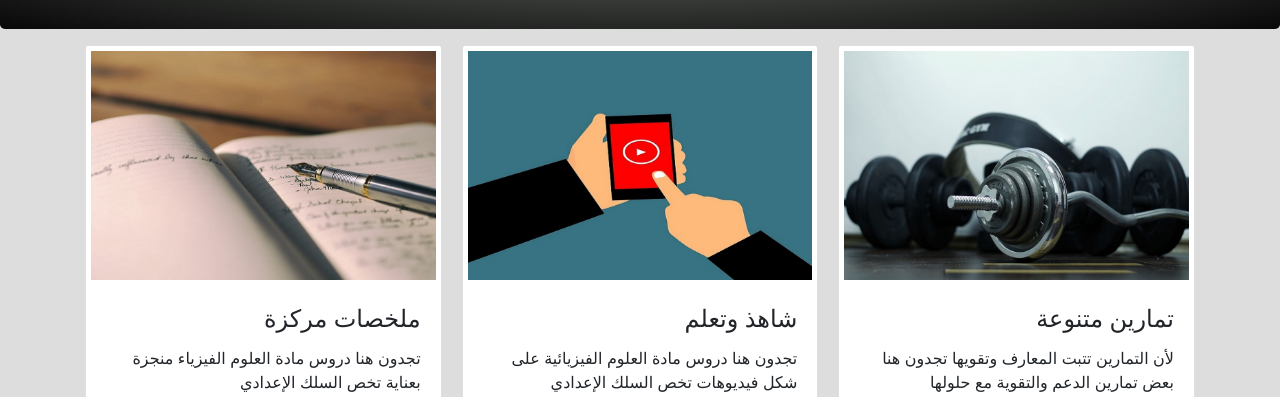
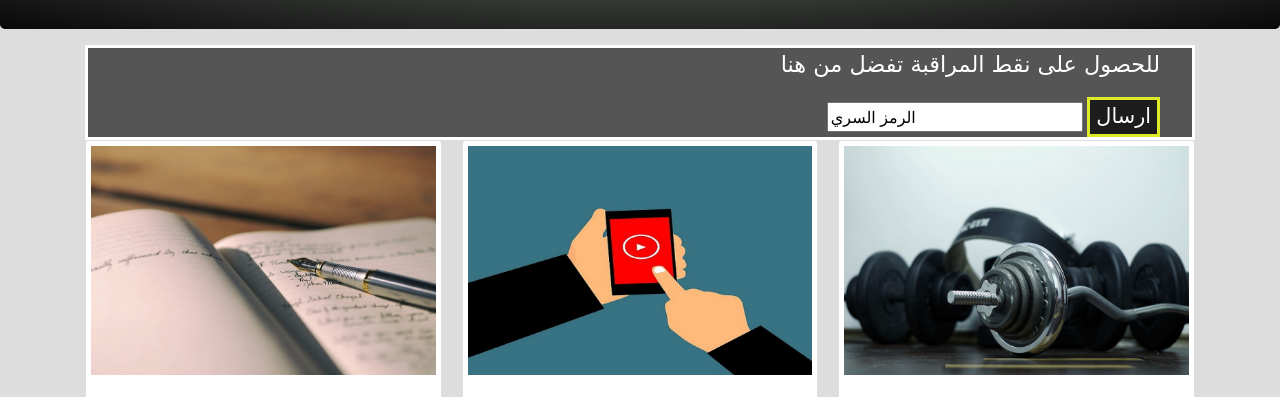
Before and after one commit to aznaghicham/aznaghicham, a plain HTML site: page index.html in a window 1280 px wide. Shown: the part 248-645 px from the top of the page. Drawn offline with nearby package versions, Linux system fonts and the light colour scheme; a web font is replaced by a local one.

Commit message:
Add files via upload

```diff
--- a/index.html
+++ b/index.html
@@ -14,7 +14,16 @@
         <link rel="stylesheet" href="https://use.fontawesome.com/releases/v5.0.13/css/all.css" integrity="sha384-DNOHZ68U8hZfKXOrtjWvjxusGo9WQnrNx2sqG0tfsghAvtVlRW3tvkXWZh58N9jp" crossorigin="anonymous">
         <link href="https://fonts.googleapis.com/css?family=Lateef|Reem+Kufi" rel="stylesheet">
         <script src="https://maxcdn.bootstrapcdn.com/bootstrap/4.2.1/js/bootstrap.min.js"></script>
+                <!-- gestion des notes -->
 
+        <script src="https://ajax.googleapis.com/ajax/libs/jquery/3.3.1/jquery.min.js"></script>
+        <script>
+        $(document).ready(function(){
+          $("button").click(function(){
+            $("#div1").load("pages/results.html #"+$('#input').val());
+          });
+        });
+        </script>
 
         <!-- Custom styles for this template -->
         <link href="styles/main.css" rel="stylesheet">
@@ -57,6 +66,14 @@
         </section>
             <!-- main content-->
         <div class="container">
+
+            <div id="notes">
+                <p>للحصول على نقط المراقبة تفضل من هنا</p>
+                <div id="div1"></div>
+                <input type="text" id="input" value="الرمز السري">
+                <button>ارسال</button>
+            </div>
+
 
             <div class="card-columns">
 
--- a/styles/main.css
+++ b/styles/main.css
@@ -82,7 +82,28 @@ footer ul li {
 .card-img-top{
     border: 5px solid #fff;
 }
-
+/*gestion des notes*/
+#home #notes{
+    background: #555;
+    text-align: right;
+    border: 3px solid #fff;
+}
+#home #notes button{
+    border: 3px solid rgb(222, 235, 41);
+    color: #fff;
+    background: #1d1d1d;
+    font-size: 1.3rem;
+    font-family: 'Reem Kufi', sans-serif;
+    font-family: 'Lateef', cursive;
+    margin-right: 2rem;
+}
+#home #notes p{
+    color: #fff;
+    font-size: 1.4rem;
+    font-family: 'Reem Kufi', sans-serif;
+    font-family: 'Lateef', cursive;
+    margin-right: 2rem;
+}
 /*page : did you know - video*/
 
 body > div > div > div.card-body > iframe{
```
Also changed, not shown: pages/results.html (added, +12 -0 lines).
